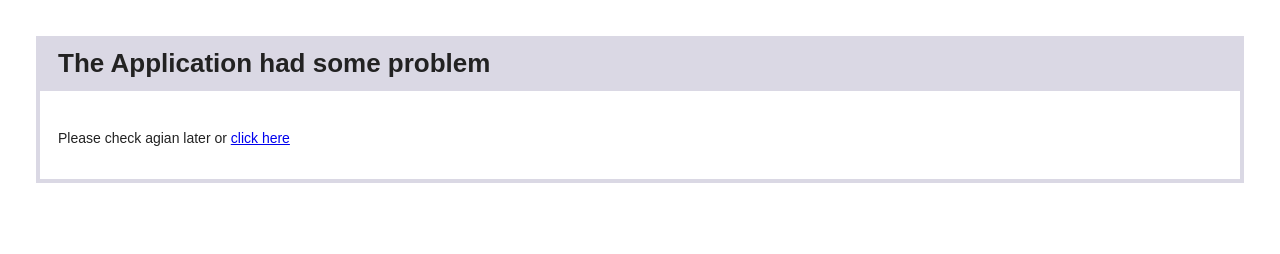
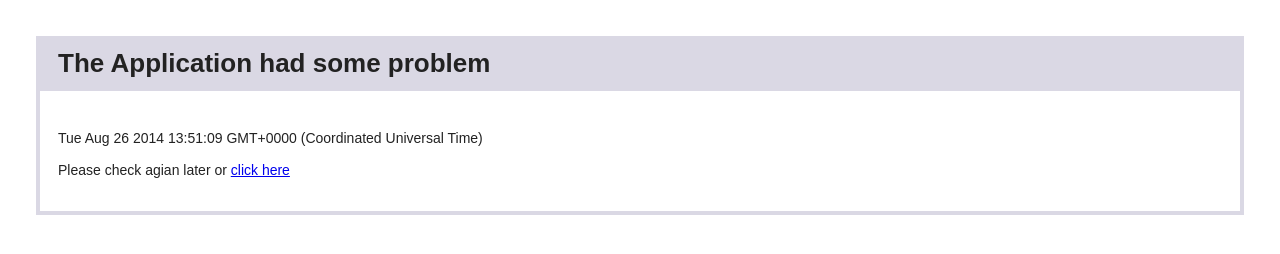
Before and after one commit to levent/ionia-corporation.github.io, a plain HTML site: page index.html in a window 1280 px wide. Drawn offline with nearby package versions, Linux system fonts and the light colour scheme.

Commit message:
Add timestamp on error message.

```diff
--- a/index.html
+++ b/index.html
@@ -2,6 +2,12 @@
 <head>
   <meta http-equiv="Content-Type" content="text/html; charset=UTF-8">
   <title>Application Offline for Maintenance</title>
+  <script src="http://ajax.googleapis.com/ajax/libs/jquery/1.11.1/jquery.min.js"></script>
+  <script type="text/javascript">
+    $( document ).ready(function() {
+      $(".timestamp").html(new Date());
+    });
+  </script>
   <style type="text/css">
     body {
       background-color: white;
@@ -34,6 +40,7 @@
     <div class="section">
       <h1>The Application had some problem</h1>
       <div class="article">
+        <p class="timestamp"> </p>
         <p>Please check agian later or <a href = 'https://qa-mqtt.herokuapp.com/'>click here</a></p>
       </div>
     </div>
```
